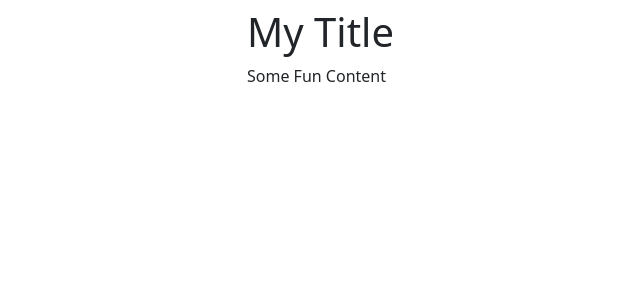
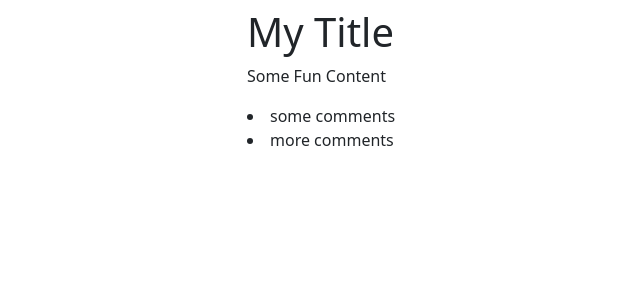
Before and after one commit to WeekSix/my_django_demo, a Django app: page /blog/ in a window 1280 px wide. Shown: the top 300 px of the page, without its empty margins (120-760 px from the left). Run offline with Django 3.2, Linux system fonts and the light colour scheme; data comes from the database, SQL or seed files in the repository; both versions use the stored data as it was after the commit.

Commit message:
Lecture 27

```diff
--- a/src/blog/admin.py
+++ b/src/blog/admin.py
@@ -7,3 +7,4 @@ from .models import (
 )
 
 admin.site.register(BlogPost)
+admin.site.register(Comment)
--- a/src/blog/models.py
+++ b/src/blog/models.py
@@ -5,6 +5,7 @@ from django.db import models
 class BlogPost(models.Model):
     title = models.TextField()
     content = models.TextField(null=True, blank=True)
+    # picture = models.ImageField()
 
 
 class Comment(models.Model):
--- a/src/blog/views.py
+++ b/src/blog/views.py
@@ -2,12 +2,16 @@ from django.shortcuts import render
 
 # Create your views here.
 from .models import BlogPost
+from .models import Comment
 
-article = BlogPost.objects.get(id=1)
+# article = BlogPost.objects.get(id=1)
 
 
 def blog_post_detail_page(request):
     article = BlogPost.objects.get(id=1)  # query -> database -> data -> django render it
+    comments = []
+    for _ in range(1,3):
+        comments.append(Comment.objects.get(id=_))
     template_name = 'blog_post_detail.html'
-    context = {"object": article}
+    context = {"object": article, "comments_list": comments}
     return render(request, template_name, context)
--- a/src/templates/blog_post_detail.html
+++ b/src/templates/blog_post_detail.html
@@ -4,4 +4,9 @@
 {% block content %}
     <h1> {{ object.title }}</h1>
     <p>{{ object.content }}</p>
+
+    {%  for item in comments_list %}
+        <li> {{ item.comment }}  </li>
+    {% endfor %}
+
 {% endblock %}
```
Also changed, not shown: src/db.sqlite3, 1 other file.
